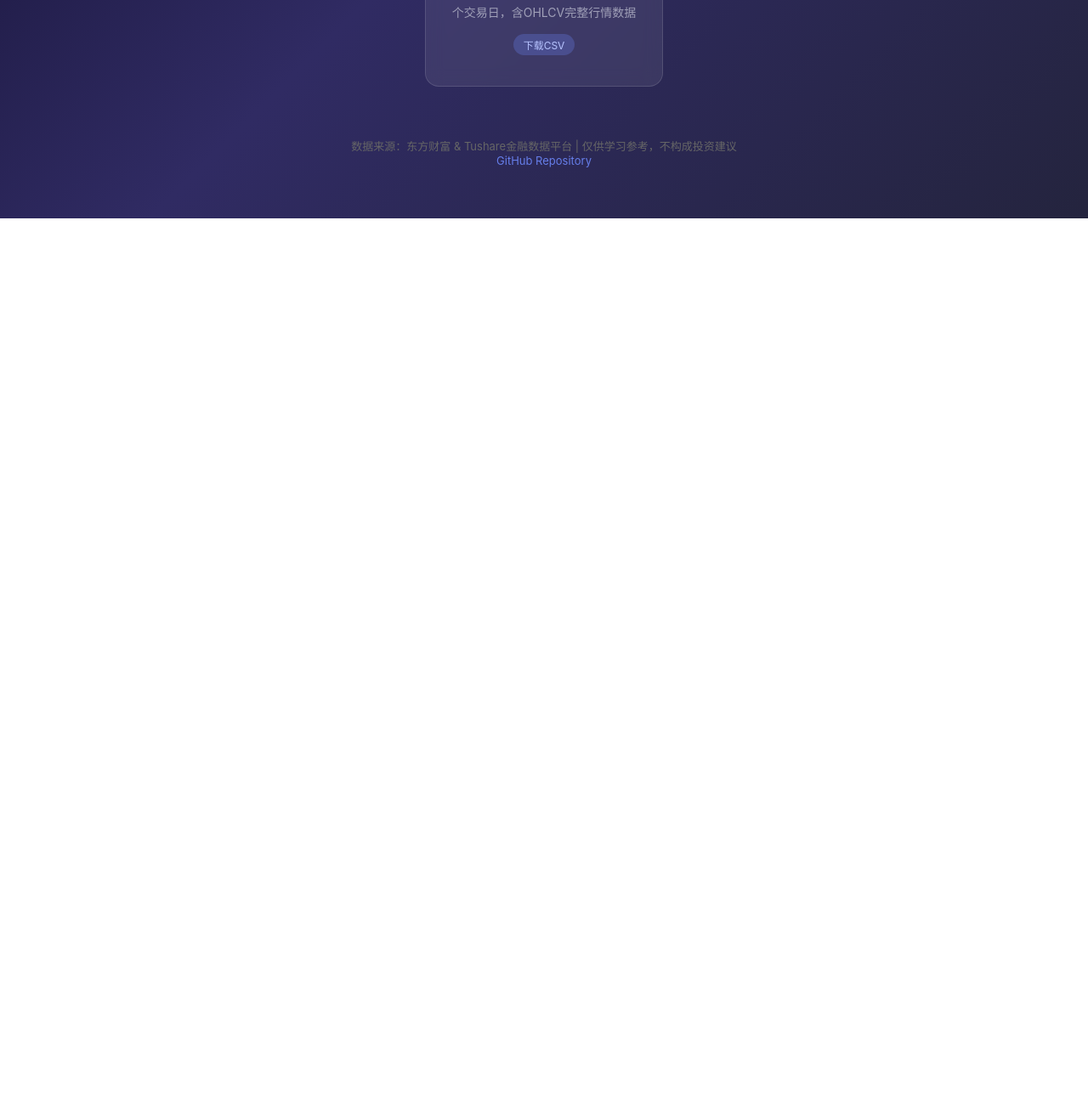
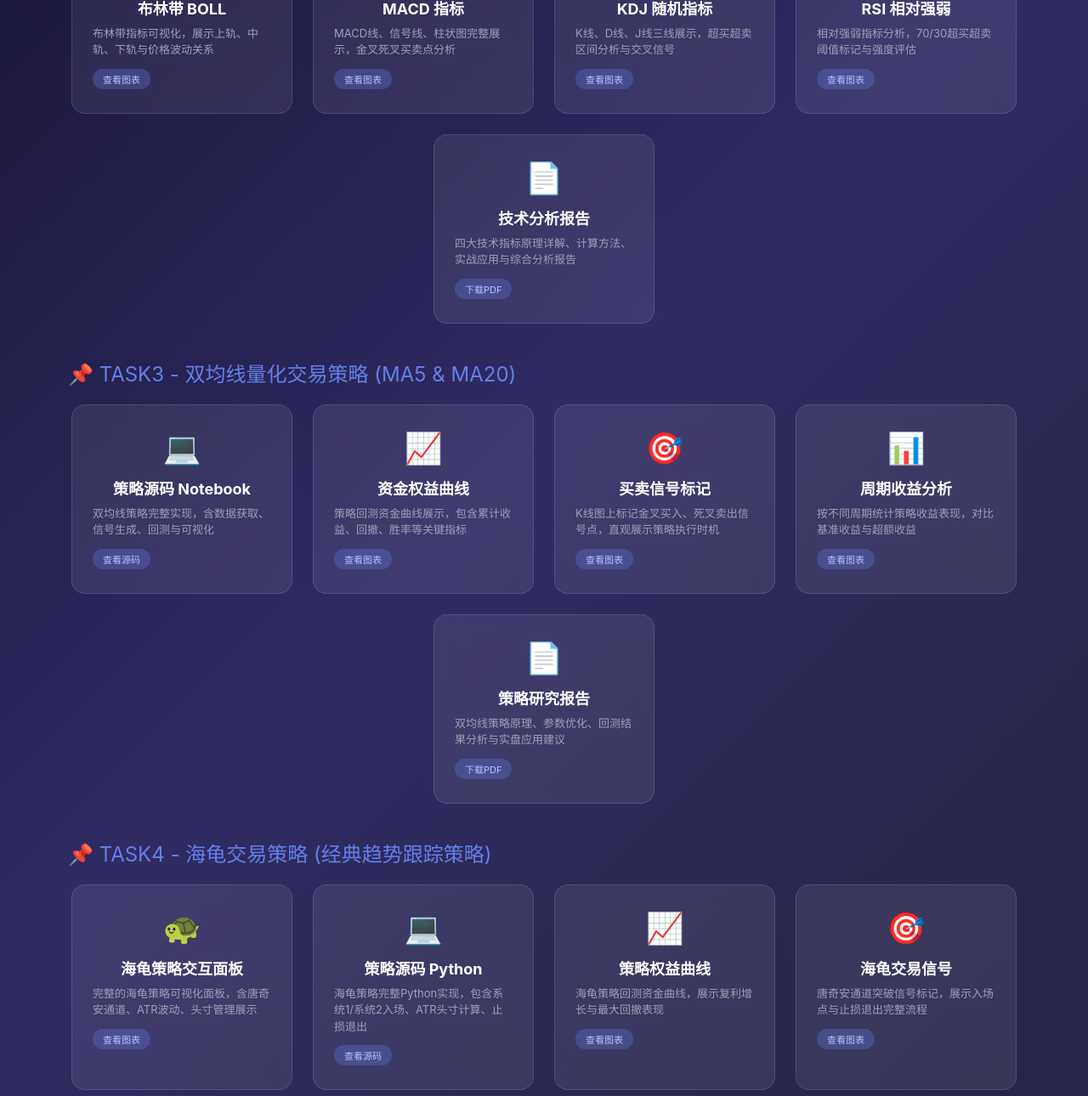
Before and after one commit to zhangpengheiheihei/ai-quant, a plain HTML site: page index.html in a window 1280 px wide. Shown: the part 671-1961 px from the top of the page at 85% size. Before the commit the page ends 928 px from the top, so only its background shows below. Drawn offline with Linux system fonts and the light colour scheme.

Commit message:
update: 更新主页index.html，添加TASK1-TASK4完整导航卡片

```diff
--- a/index.html
+++ b/index.html
@@ -3,20 +3,22 @@
 <head>
 <meta charset="UTF-8">
 <meta name="viewport" content="width=device-width, initial-scale=1.0">
-<title>AI Quant - 高能环境(603588) 量化分析</title>
+<title>AI Quant - 量化分析平台</title>
 <style>
 * { margin: 0; padding: 0; box-sizing: border-box; }
 body { font-family: -apple-system, BlinkMacSystemFont, 'Segoe UI', 'PingFang SC', 'Microsoft YaHei', sans-serif; background: linear-gradient(135deg, #0f0c29, #302b63, #24243e); color: #fff; min-height: 100vh; }
-.container { max-width: 900px; margin: 0 auto; padding: 60px 20px; text-align: center; }
+.container { max-width: 1200px; margin: 0 auto; padding: 60px 20px; text-align: center; }
 h1 { font-size: 42px; margin-bottom: 12px; background: linear-gradient(90deg, #667eea, #764ba2, #f093fb); -webkit-background-clip: text; -webkit-text-fill-color: transparent; background-clip: text; }
-.subtitle { font-size: 18px; color: #a0a0b8; margin-bottom: 50px; }
-.cards { display: flex; gap: 24px; justify-content: center; flex-wrap: wrap; }
-.card { background: rgba(255,255,255,0.08); border: 1px solid rgba(255,255,255,0.12); border-radius: 16px; padding: 36px 28px; width: 280px; backdrop-filter: blur(10px); transition: transform 0.3s, border-color 0.3s; text-decoration: none; color: #fff; cursor: pointer; }
+.subtitle { font-size: 18px; color: #a0a0b8; margin-bottom: 30px; }
+.section-title { font-size: 24px; margin: 40px 0 20px; color: #667eea; text-align: left; padding-left: 20px; }
+.cards { display: flex; gap: 24px; justify-content: center; flex-wrap: wrap; margin-bottom: 30px; }
+.card { background: rgba(255,255,255,0.08); border: 1px solid rgba(255,255,255,0.12); border-radius: 16px; padding: 28px 24px; width: 260px; backdrop-filter: blur(10px); transition: transform 0.3s, border-color 0.3s; text-decoration: none; color: #fff; cursor: pointer; text-align: left; }
 .card:hover { transform: translateY(-4px); border-color: rgba(102,126,234,0.6); }
-.card .icon { font-size: 42px; margin-bottom: 16px; }
-.card h2 { font-size: 20px; margin-bottom: 10px; }
-.card p { font-size: 14px; color: #a0a0b8; line-height: 1.6; }
-.badge { display: inline-block; background: rgba(102,126,234,0.3); color: #b8c4ff; padding: 4px 12px; border-radius: 20px; font-size: 12px; margin-top: 14px; }
+.card .icon { font-size: 36px; margin-bottom: 12px; text-align: center; }
+.card h2 { font-size: 18px; margin-bottom: 8px; text-align: center; }
+.card p { font-size: 13px; color: #a0a0b8; line-height: 1.5; }
+.badge { display: inline-block; background: rgba(102,126,234,0.3); color: #b8c4ff; padding: 4px 12px; border-radius: 20px; font-size: 11px; margin-top: 12px; }
+.task-badge { display: inline-block; background: rgba(240,147,251,0.3); color: #f093fb; padding: 2px 10px; border-radius: 12px; font-size: 11px; margin-bottom: 10px; }
 .footer { margin-top: 60px; color: #666; font-size: 13px; }
 .footer a { color: #667eea; text-decoration: none; }
 </style>
@@ -24,7 +26,10 @@ h1 { font-size: 42px; margin-bottom: 12px; background: linear-gradient(90deg, #6
 <body>
 <div class="container">
   <h1>AI Quant</h1>
-  <p class="subtitle">高能环境（603588.SH）量化分析平台</p>
+  <p class="subtitle">量化分析平台 - TASK1 ~ TASK4 完整作品集</p>
+
+  <!-- TASK1 - 高能环境分析 -->
+  <div class="section-title">📌 TASK1 - 高能环境 (603588) 基础分析</div>
   <div class="cards">
     <a href="task01/gaoneng_huanjing_kline.html" class="card">
       <div class="icon">📈</div>
@@ -45,6 +50,112 @@ h1 { font-size: 42px; margin-bottom: 12px; background: linear-gradient(90deg, #6
       <span class="badge">下载CSV</span>
     </a>
   </div>
+
+  <!-- TASK2 - 技术指标分析 -->
+  <div class="section-title">📌 TASK2 - 技术指标分析 (BOLL, MACD, KDJ, RSI)</div>
+  <div class="cards">
+    <a href="task02/chart_boll.html" class="card">
+      <div class="icon">📊</div>
+      <h2>布林带 BOLL</h2>
+      <p>布林带指标可视化，展示上轨、中轨、下轨与价格波动关系</p>
+      <span class="badge">查看图表</span>
+    </a>
+    <a href="task02/chart_macd.html" class="card">
+      <div class="icon">📉</div>
+      <h2>MACD 指标</h2>
+      <p>MACD线、信号线、柱状图完整展示，金叉死叉买卖点分析</p>
+      <span class="badge">查看图表</span>
+    </a>
+    <a href="task02/chart_kdj.html" class="card">
+      <div class="icon">📈</div>
+      <h2>KDJ 随机指标</h2>
+      <p>K线、D线、J线三线展示，超买超卖区间分析与交叉信号</p>
+      <span class="badge">查看图表</span>
+    </a>
+    <a href="task02/chart_rsi.html" class="card">
+      <div class="icon">📊</div>
+      <h2>RSI 相对强弱</h2>
+      <p>相对强弱指标分析，70/30超买超卖阈值标记与强度评估</p>
+      <span class="badge">查看图表</span>
+    </a>
+    <a href="task02/张鹏+TASK2.pdf" class="card" download>
+      <div class="icon">📄</div>
+      <h2>技术分析报告</h2>
+      <p>四大技术指标原理详解、计算方法、实战应用与综合分析报告</p>
+      <span class="badge">下载PDF</span>
+    </a>
+  </div>
+
+  <!-- TASK3 - 双均线策略 -->
+  <div class="section-title">📌 TASK3 - 双均线量化交易策略 (MA5 & MA20)</div>
+  <div class="cards">
+    <a href="task03/双均线策略_TASK3.ipynb" class="card">
+      <div class="icon">💻</div>
+      <h2>策略源码 Notebook</h2>
+      <p>双均线策略完整实现，含数据获取、信号生成、回测与可视化</p>
+      <span class="badge">查看源码</span>
+    </a>
+    <a href="task03/chart_dualma_equity.png" class="card">
+      <div class="icon">📈</div>
+      <h2>资金权益曲线</h2>
+      <p>策略回测资金曲线展示，包含累计收益、回撤、胜率等关键指标</p>
+      <span class="badge">查看图表</span>
+    </a>
+    <a href="task03/chart_dualma_signal.png" class="card">
+      <div class="icon">🎯</div>
+      <h2>买卖信号标记</h2>
+      <p>K线图上标记金叉买入、死叉卖出信号点，直观展示策略执行时机</p>
+      <span class="badge">查看图表</span>
+    </a>
+    <a href="task03/chart_period_return.png" class="card">
+      <div class="icon">📊</div>
+      <h2>周期收益分析</h2>
+      <p>按不同周期统计策略收益表现，对比基准收益与超额收益</p>
+      <span class="badge">查看图表</span>
+    </a>
+    <a href="task03/张鹏+TASK3.pdf" class="card" download>
+      <div class="icon">📄</div>
+      <h2>策略研究报告</h2>
+      <p>双均线策略原理、参数优化、回测结果分析与实盘应用建议</p>
+      <span class="badge">下载PDF</span>
+    </a>
+  </div>
+
+  <!-- TASK4 - 海龟策略 -->
+  <div class="section-title">📌 TASK4 - 海龟交易策略 (经典趋势跟踪策略)</div>
+  <div class="cards">
+    <a href="task04/turtle_charts/turtle_strategy.html" class="card">
+      <div class="icon">🐢</div>
+      <h2>海龟策略交互面板</h2>
+      <p>完整的海龟策略可视化面板，含唐奇安通道、ATR波动、头寸管理展示</p>
+      <span class="badge">查看图表</span>
+    </a>
+    <a href="task04/task4_turtle_strategy.py" class="card">
+      <div class="icon">💻</div>
+      <h2>策略源码 Python</h2>
+      <p>海龟策略完整Python实现，包含系统1/系统2入场、ATR头寸计算、止损退出</p>
+      <span class="badge">查看源码</span>
+    </a>
+    <a href="task04/chart_turtle_equity.png" class="card">
+      <div class="icon">📈</div>
+      <h2>策略权益曲线</h2>
+      <p>海龟策略回测资金曲线，展示复利增长与最大回撤表现</p>
+      <span class="badge">查看图表</span>
+    </a>
+    <a href="task04/chart_turtle_signal.png" class="card">
+      <div class="icon">🎯</div>
+      <h2>海龟交易信号</h2>
+      <p>唐奇安通道突破信号标记，展示入场点与止损退出完整流程</p>
+      <span class="badge">查看图表</span>
+    </a>
+    <a href="task04/张鹏+TASK4.pdf" class="card" download>
+      <div class="icon">📄</div>
+      <h2>海龟策略报告</h2>
+      <p>海龟交易法则详解、策略实现细节、回测结果与优化方向研究</p>
+      <span class="badge">下载PDF</span>
+    </a>
+  </div>
+
   <div class="footer">
     数据来源：东方财富 & Tushare金融数据平台 | 仅供学习参考，不构成投资建议<br>
     <a href="https://github.com/zhangpengheiheihei/ai-quant" target="_blank">GitHub Repository</a>
```
